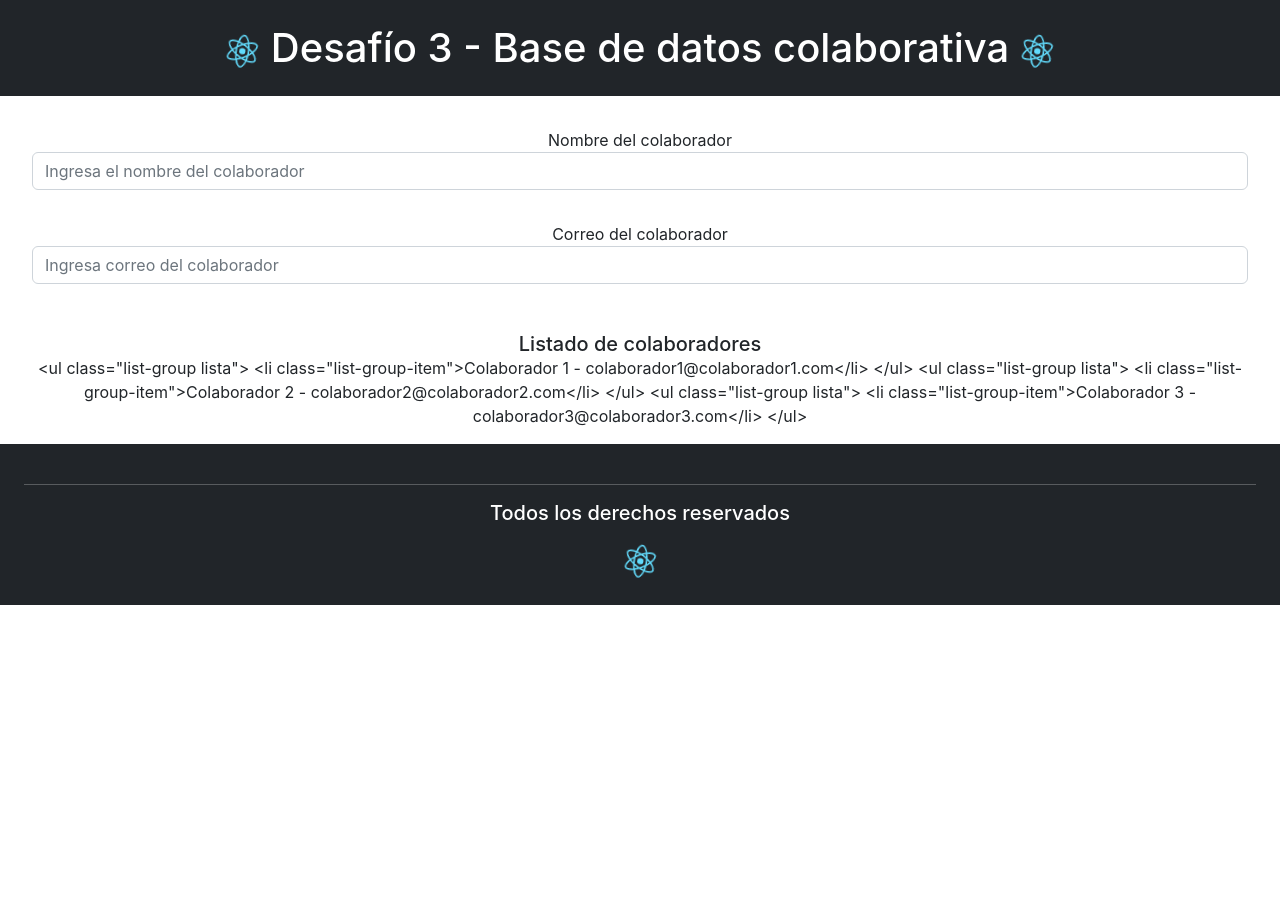
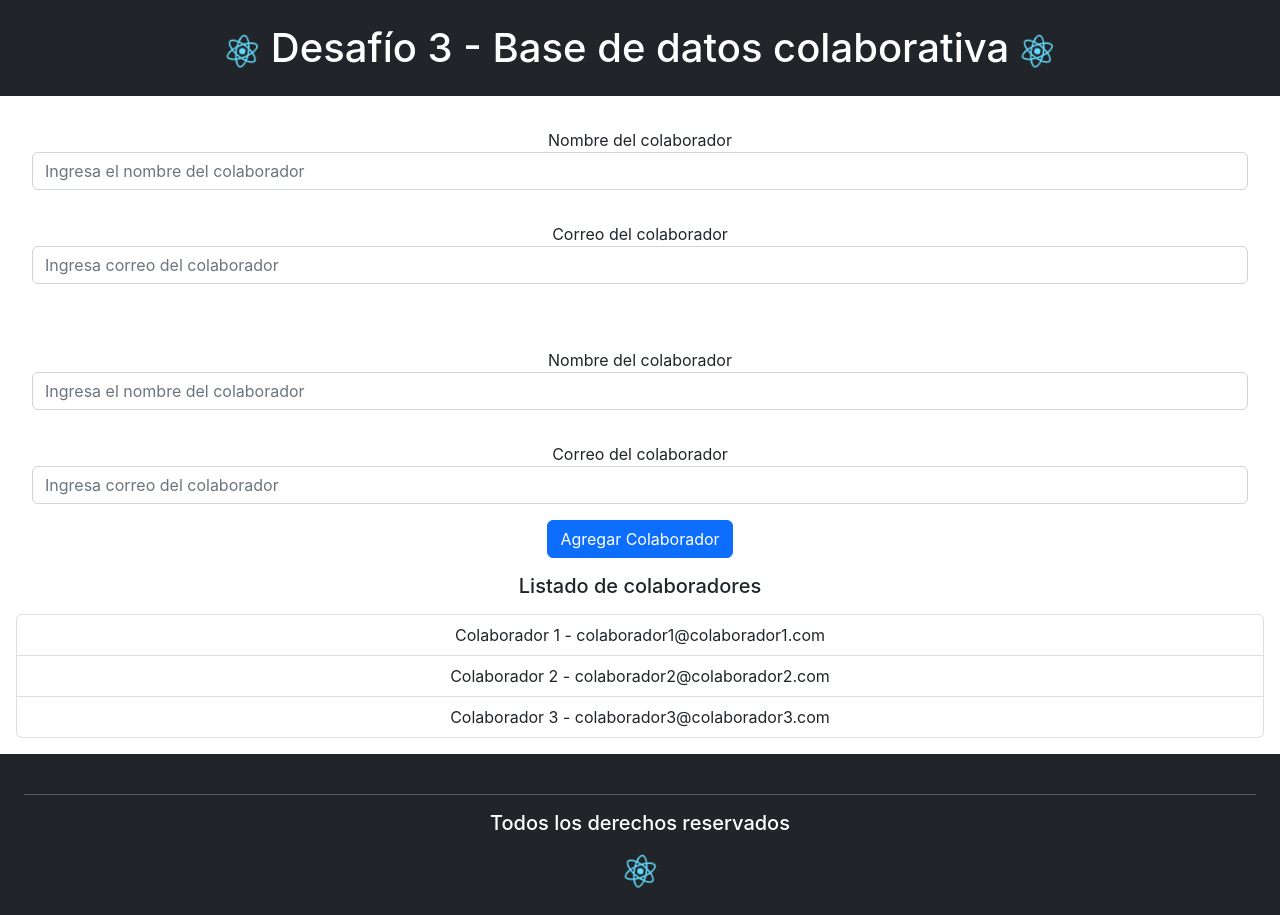
Before and after one commit to TheGreySam/desafio3-basedatoscolab, a React (Create React App) app: page / in a window 1280 px wide. Before the commit the page ends 800 px from the top, so only its background shows below. Built offline with nearby package versions, Linux system fonts and the light colour scheme.

Commit message:
agregador de lista

```diff
--- a/src/components/listadoColab.jsx
+++ b/src/components/listadoColab.jsx
@@ -1,22 +1,63 @@
-import {BaseColaboradores} from '../bd/BaseColaboradores';
+import { BaseColaboradores } from '../bd/BaseColaboradores';
+import { useState } from "react";
 import React from "react";
 
 const Listado = () => {
-    let listaColab = ''
-    for (let BaseColaborador of BaseColaboradores) {
-        listaColab += `
-        <ul class="list-group lista">
-        <li class="list-group-item">${BaseColaborador.nombre} - ${BaseColaborador.correo}</li>
-        </ul>`
+    // let listaColab = ''
+    // for (let BaseColaborador of BaseColaboradores) {
+    //     listaColab += `
+
+    //     <li class="list-group-item">${BaseColaborador.nombre} - ${BaseColaborador.correo}</li>
+    //     `
+    // }
+    // console.log(listaColab)
+    //const [nombreCol] = useState("");
+    const [nombreCol, setNombreCol] = useState("")
+    const [correoCol, setCorreoCol] = useState("")
+    const [listaCol, setListaCol] = useState(BaseColaboradores);
+
+    const agregarLista = (e) => {
+        (e).preventDefault()
+        setListaCol([...listaCol, {nombre: nombreCol, correo: correoCol}])
     }
-    console.log(listaColab)
+    const inputNombre = (e) => {
+        setNombreCol(e.target.value)
+    }
+    const inputCorreo = (e) => {
+        setCorreoCol(e.target.value)
+    }
+
+    console.log(listaCol);
     return (
         <div className="p-3 " >
+            <form onSubmit={agregarLista} className="card-body">
+                <div className="form-group p-3">
+                    <label htmlFor="exampleInputEmail1">Nombre del colaborador</label>
+                    <input type="name" className="form-control"
+                    id="exampleInputEmail1"  placeholder="Ingresa el nombre del colaborador"
+                    onChange={inputNombre}></input>
+                </div>
+                <div className="form-group p-3">
+                    <label htmlFor="exampleInputPassword1">Correo del colaborador</label>
+                    <input type="email" className="form-control"
+                    id="exampleInputPassword1" aria-describedby="emailHelp"
+                    placeholder="Ingresa correo del colaborador"
+                    onChange={inputCorreo}></input>
+                </div>
+                <div>
+                    <button className='btn btn-primary'>Agregar Colaborador</button>
+                </div>
+            </form>
 
             <div className="card-body">
-                <h5 className="card-title">Listado de colaboradores</h5>
+                <h5 className="card-title p-3">Listado de colaboradores</h5>
+                <ul className="list-group lista">
+                {listaCol.map(BaseColaborador =>
+                <li className="list-group-item" key={BaseColaborador.nombre}>
+                    {BaseColaborador.nombre} - {BaseColaborador.correo}</li>
+                    )}
+                </ul>
 
-                    {listaColab}
 
 
             </div>
```
